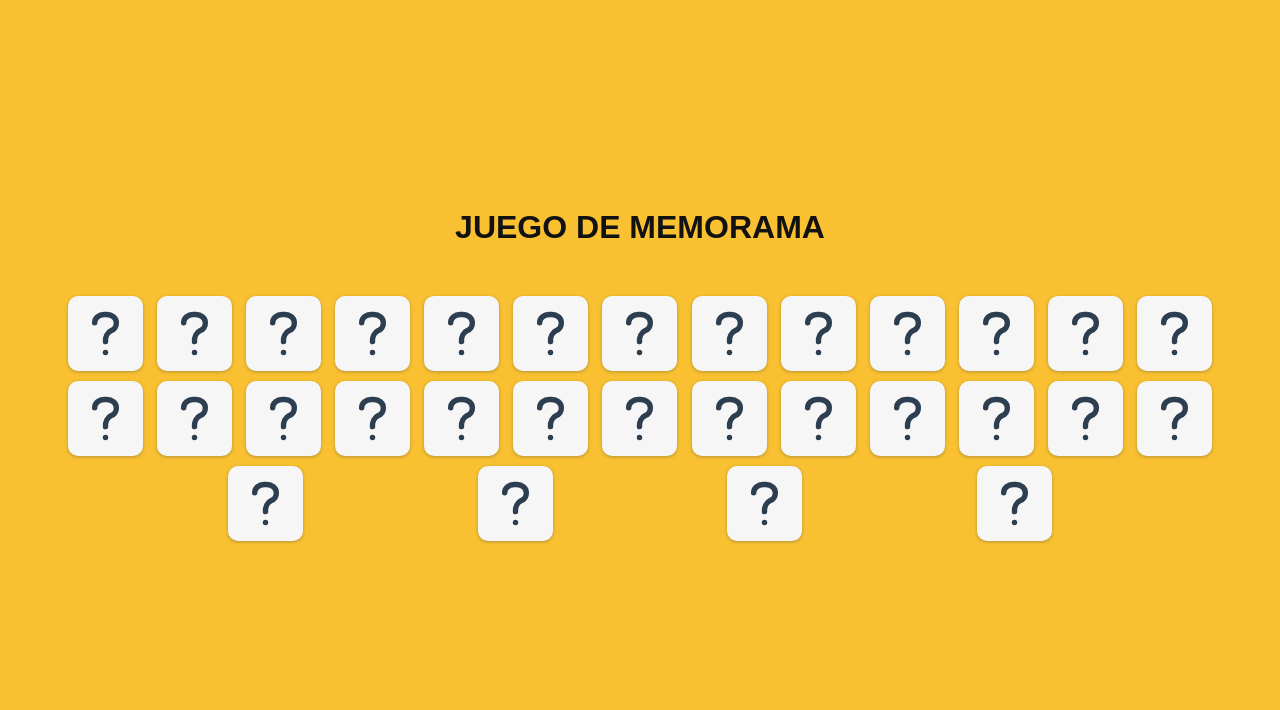
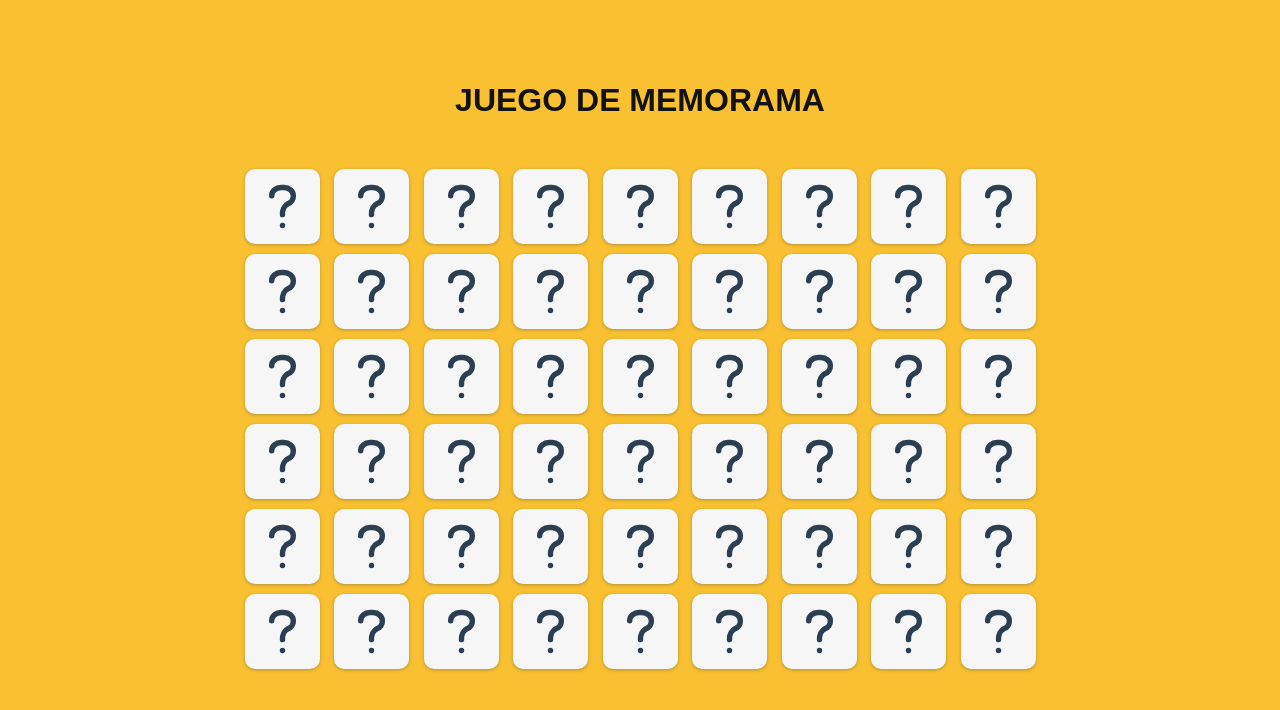
Before and after one commit to Castamor/memorama-ts, a React (Vite) app: page / in a window 1280 px wide. Shown: the top 710 px of the page. Built offline with nearby package versions, Linux system fonts and the light colour scheme.

Commit message:
agregar-animacion-inicio

```diff
--- a/index.html
+++ b/index.html
@@ -1,5 +1,5 @@
 <!doctype html>
-<html lang="en">
+<html lang="es">
   <head>
     <meta charset="UTF-8" />
     <link rel="icon" type="image/svg+xml" href="/vite.svg" />
--- a/src/App.tsx
+++ b/src/App.tsx
@@ -1,20 +1,11 @@
+import '@fontsource-variable/rubik'
 import Carta from './components/Carta'
+import { formatearArreglo, generarId } from './helpers'
+import { elementos } from './data'
 
-import '@fontsource-variable/rubik'
-import { elementos, generarId } from './data'
-
-// const elementosDesordenados = [...elementos, ...elementos].sort(() => Math.floor(Math.random() - 0.5))
-
-let elementosDesordenados: string[] = []
-
-for (let i = 0; i < 15; i++) {
-    elementosDesordenados = [...elementosDesordenados, elementos[i]]
-}
-
-elementosDesordenados = [...elementosDesordenados, ...elementosDesordenados].sort(() => Math.floor(Math.random() - 0.5))
-
+const elementosDesordenados = formatearArreglo(elementos, 27)
+let cartasClickeadas: HTMLElement[] = []
 let movimientos = 0
-let cartasClickeadas: HTMLElement[] = []
 let aciertos = 0
 
 function resetearValores () {
--- a/src/components/Carta.css
+++ b/src/components/Carta.css
@@ -12,8 +12,8 @@
 
 @media (max-width: 640px) {
     .carta {
-        width: 7rem;
-        height: 7rem;
+        width: 5.25rem;
+        height: 5.25rem;
     }
 }
 
@@ -47,3 +47,17 @@
 .carta-pregunta {
     padding: .5rem;
 }
+
+@keyframes mostrarCarta {
+    30%, 90% {
+        transform: rotateY(180deg);
+    }
+
+    0%, 100% {
+        transform: rotateY(0);
+    }
+}
+
+.carta-animacion {
+    animation: mostrarCarta 6s ease-in-out forwards;
+}
--- a/src/components/Carta.tsx
+++ b/src/components/Carta.tsx
@@ -1,5 +1,6 @@
 import QuestionMark from './QuestionMark'
 import './Carta.css'
+import { useEffect, useRef } from 'react'
 
 interface Props {
     nombre: string
@@ -7,16 +8,33 @@ interface Props {
 }
 
 const Carta = ({ nombre, handleClick }: Props) => {
+    const cartaHTML = useRef<HTMLLIElement>(null)
+    useEffect(() => {
+        const carta = cartaHTML.current
+
+        if (carta !== null) {
+            carta.classList.add('carta-animacion')
+            carta.addEventListener('animationend', eliminarAnimacion)
+        }
+
+        function eliminarAnimacion () {
+            if (carta !== null) {
+                carta.classList.remove('carta-animacion')
+                carta.removeEventListener('animationend', eliminarAnimacion)
+            }
+        }
+    }, [])
+
     return (
         <li
             className='carta'
+            ref={cartaHTML}
             onClick={(e) => { handleClick(e) }}
         >
             <img
                 className="carta-contenido carta-imagen"
                 src={`/${nombre}.png`}
                 alt='Carta (No se puede revelar el nombre)'
-                loading='lazy'
             />
             <QuestionMark />
         </li>
--- a/src/data/index.ts
+++ b/src/data/index.ts
@@ -63,6 +63,3 @@ export const elementos = [
     'vino',
     'zanahoria'
 ]
-
-export const generarId = () => Math.random().toString(36).substring(2) + Date.now().toString(36)
-export const letraMayus = (texto: string) => texto.charAt(0).toUpperCase() + texto.slice(1)
--- /dev/null
+++ b/src/helpers/index.ts
@@ -0,0 +1,25 @@
+export const generarId = () => Math.random().toString(36).substring(2) + Date.now().toString(36)
+export const letraMayus = (texto: string) => texto.charAt(0).toUpperCase() + texto.slice(1)
+
+export function formatearArreglo (arreglo: string[], size: number): string[] {
+    let arregloDesordenado: string[] = []
+    const setIndexes = new Set<number>()
+
+    // Asegurarme que el numero propuesto no sea mayor al propio arreglo de elementos
+    size = (size > arreglo.length) ? arreglo.length : size
+
+    for (let i = 0; i < size; i++) {
+        let randomIndex = Math.floor(Math.random() * arreglo.length) // generar un index aleatorio
+
+        while (setIndexes.has(randomIndex)) { // mientras el Set tenga este index, seguir generando uno hasta que no se repita
+            randomIndex = Math.floor(Math.random() * arreglo.length)
+        }
+
+        setIndexes.add(randomIndex) // agregar este index sin repetir al Set para que en siguiente bucle se tome en cuenta
+
+        arregloDesordenado = [...arregloDesordenado, arreglo[randomIndex]] // utilizar dicho index
+    }
+
+    arregloDesordenado = [...arregloDesordenado, ...arregloDesordenado].sort(() => Math.floor(Math.random() - 0.5))
+    return arregloDesordenado
+}
--- a/src/index.css
+++ b/src/index.css
@@ -22,9 +22,10 @@ html {
 
 body {
     color: var(--negro);
+    background-color: var(--fondo);
+
     font-size: 1.6rem;
     font-family: var(--fuente);
-    background-color: var(--fondo);
 }
 
 img {
@@ -60,11 +61,11 @@ ul {
 body {
     display: grid;
     place-items: center;
-    height: 100vh;
+    height: 100dvh;
 }
 
 .contenedor {
-    width: min(90%, 120rem);
+    width: min(90%, 80rem);
     margin: 0 auto;
 }
 
```
